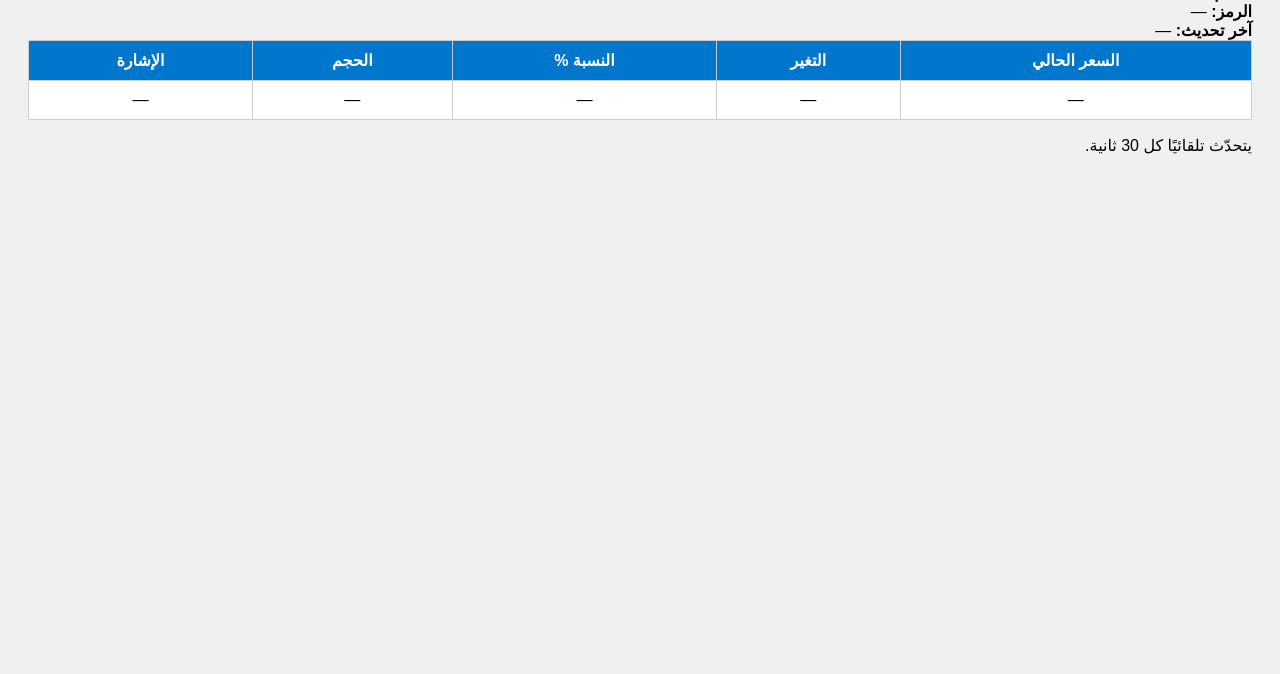
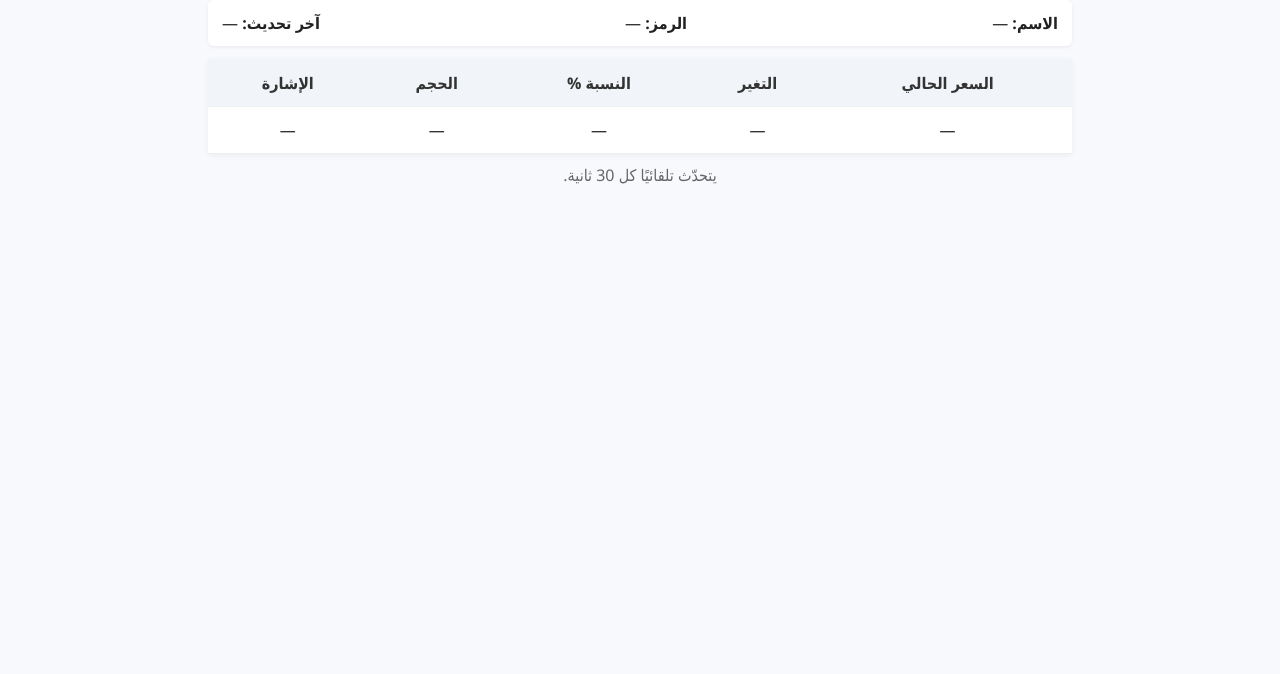
Before and after one commit to hassanfa900/saudi-stocks9999, a website: page public/index.html in a window 1280 px wide. Shown: the part 126-800 px from the top of the page. Drawn offline with Linux system fonts and the light colour scheme; no server answers.

Commit message:
Update style.css

```diff
--- a/public/style.css
+++ b/public/style.css
@@ -1,23 +1,13 @@
-body {
-    font-family: Arial, sans-serif;
-    direction: rtl;
-    padding: 20px;
-    background: #f0f0f0;
-}
-
-table {
-    width: 100%;
-    border-collapse: collapse;
-    background: #fff;
-}
-
-th, td {
-    padding: 10px;
-    border: 1px solid #ccc;
-    text-align: center;
-}
-
-th {
-    background: #0077cc;
-    color: #fff;
-}
+:root { --bg:#f7f9fc; --card:#fff; --accent:#0b6fb5; --danger:#e14b4b; --ok:#1f8a3b; }
+* { box-sizing: border-box; }
+body { font-family: "Segoe UI", Tahoma, Arial; margin:0; background:var(--bg); color:#222; }
+main { max-width:900px; margin:28px auto; padding:18px; }
+h1 { text-align:center; margin-bottom:16px; }
+.card { background:var(--card); padding:12px 14px; border-radius:6px; box-shadow:0 1px 4px rgba(0,0,0,0.06); margin-bottom:14px; }
+.row { display:flex; gap:16px; justify-content:space-between; align-items:center; flex-wrap:wrap; }
+table { width:100%; border-collapse:collapse; background:var(--card); box-shadow:0 1px 6px rgba(0,0,0,0.06); }
+th, td { padding:12px 10px; border-bottom:1px solid #eee; text-align:center; }
+th { background:#f1f5f9; color:#333; }
+#signal.ok { color:var(--ok); font-weight:700; }
+#signal.warn { color:var(--danger); font-weight:700; }
+.foot { text-align:center; margin-top:10px; color:#666; }
```
